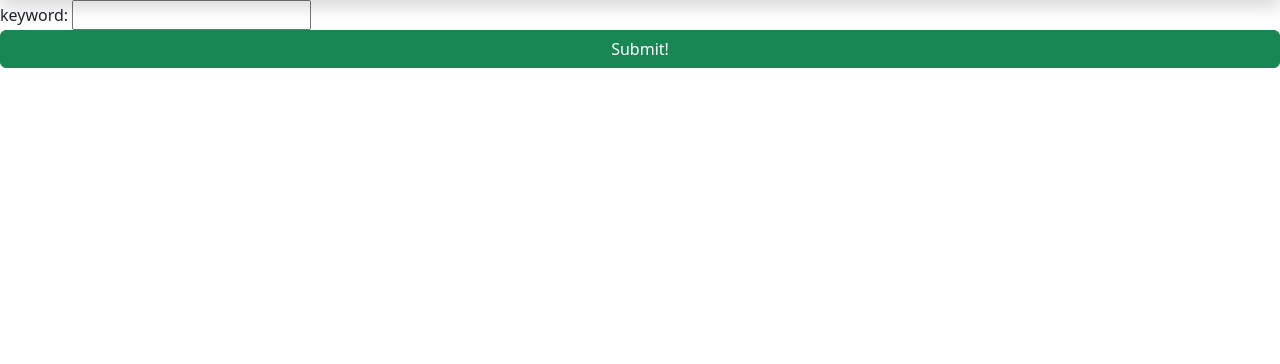
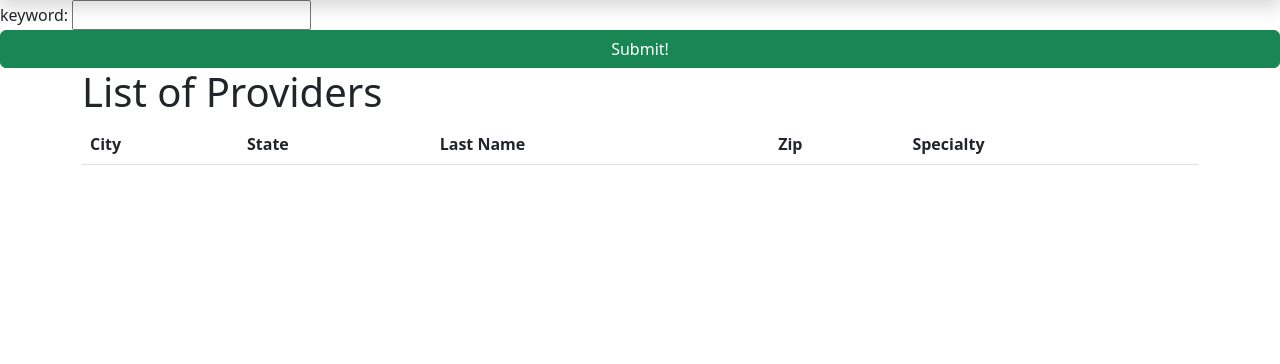
Before and after one commit to jmaksimik/PoH, a Django app: page /provider/ in a window 1280 px wide. Shown: the part 61-425 px from the top of the page. Run offline with Django 4.2, Linux system fonts and the light colour scheme; lists and menus that the app fills with data are empty; style sheets or scripts are compiled from the project's sources; some libraries are stand-ins or nearby versions.

Commit message:
provider API working, render replaced httpresponse

```diff
--- a/main_app/forms.py
+++ b/main_app/forms.py
@@ -9,6 +9,7 @@ from django.db.models import Q
 
 class SearchProvider(forms.Form):
     keyword = forms.CharField(label="keyword", max_length=50)
+    # state_abbrev = forms.CharField(label='state_abbrev', max_length=2)
 
 class NewUserForm(UserCreationForm):
     email = forms.EmailField(required=True)
--- a/main_app/templates/dashboard/index.html
+++ b/main_app/templates/dashboard/index.html
@@ -55,7 +55,7 @@
             </a>
         </div>
         <div class="col-md-4">
-            <a href = "{% url 'provider_home' %}" class="nav-link">
+            <a href = "{% url 'provider_search' %}" class="nav-link">
             <div class="dash-card shadow find-card text-white mb-4" style="width: 18rem;">
                 <div class="dash-card-body">
                 <h1 class="card-title bi bi-geo-alt"></h1>
--- a/main_app/templates/provider/index.html
+++ b/main_app/templates/provider/index.html
@@ -9,6 +9,35 @@
       <div class="d-grid gap-0 ">
         <input type="submit" value="Submit!" class="btn btn-success">
 
+    <div class="container">
+
+        <h1>List of Providers</h1>
+
+        <table class="table">
+            <thead>
+                <tr>
+                    <th>City</th>
+                    <th>State</th>
+                    <th>Last Name</th>
+                    <th>Zip</th>
+                    <th>Specialty</th>
+
+                </tr>
+            </thead>
+            <tbody>
+                {% for provider in response %}
+                <tr>
+                    <td>{{ provider.Rndrng_Prvdr_City }}</td>
+                    <td>{{ provider.Rndrng_Prvdr_State_Abrvtn }}</td>
+                    <td>{{ provider.Rndrng_Prvdr_Last_Org_Name }}</td>
+                    <td>{{ provider.Rndrng_Prvdr_Zip5 }}</td>
+                    <td>{{ provider.Rndrng_Prvdr_Type }}</td>
+                </tr>
+                {% endfor %}
+            </tbody>
+        </table>
+    </div>
+
 
 
 {% endblock content %}
--- a/main_app/urls.py
+++ b/main_app/urls.py
@@ -16,6 +16,7 @@ urlpatterns = [
     path('documents/', views.documents_index, name='documents_index'),
     path('accounts/signup', views.signup, name='signup'),
     path('provider/', views.provider_search, name='provider_search'),
-    path('provider/', views.provider_home, name='provider_home'),
     path('insurance/', views.insurance_index, name='insurance_index'),
+
+
 ]
--- a/main_app/views.py
+++ b/main_app/views.py
@@ -140,32 +140,21 @@ def add_prescription(request, user_id):
     return redirect('/prescriptions', user_id=user_id)
 
 
-def provider_home(request):
-    return render (request, 'provider/index.html', {'form':SearchProvider(), 'keyword': provider_search})
+# def provider_home(request):
+#     return render (request, 'provider/index.html', {'form':SearchProvider(), 'keyword': provider_search})
 
 def provider_search(request):
-    # url = f'https://data.cms.gov/data-api/v1/dataset/862ed658-1f38-4b2f-b02b-0b359e12c78a/data?keyword={context.city}%{context.spec}&offset=0&size=10'
     if request.method == "POST":
         form = SearchProvider(request.POST)
 
         if form.is_valid():
             keyword = form.cleaned_data["keyword"]
-            data = requests.get(
-            f'https://data.cms.gov/data-api/v1/dataset/862ed658-1f38-4b2f-b02b-0b359e12c78a/data?keyword={keyword}&offset=0&size=10')
-            provider = data.json()
-            return HttpResponse(provider)
+            response = requests.get(
+            f'https://data.cms.gov/data-api/v1/dataset/862ed658-1f38-4b2f-b02b-0b359e12c78a/data?keyword={keyword}&offset=0&size=10&distinct=1').json()
+
+            return render(request, 'provider/index.html', {'response': response})
         else:
             return HttpResponse("Form is not properly completed")
     else:
         form = SearchProvider()
-
     return render(request, 'provider/index.html', {'form':form})
-
-    # print(data)
-    # context = {
-    #     'city' : data[0]['Rndrng_Prvdr_City'],
-    #     'state' : data[0]['Rndrng_Prvdr_State_Abrvtn'],
-    #     'last' : data[0]['Rndrng_Prvdr_Last_Org_Name'],
-    #     'zip' : data[0]['Rndrng_Prvdr_Zip5'],
-    #     'spec' : data[0]['Rndrng_Prvdr_Type']
-    # }
```
